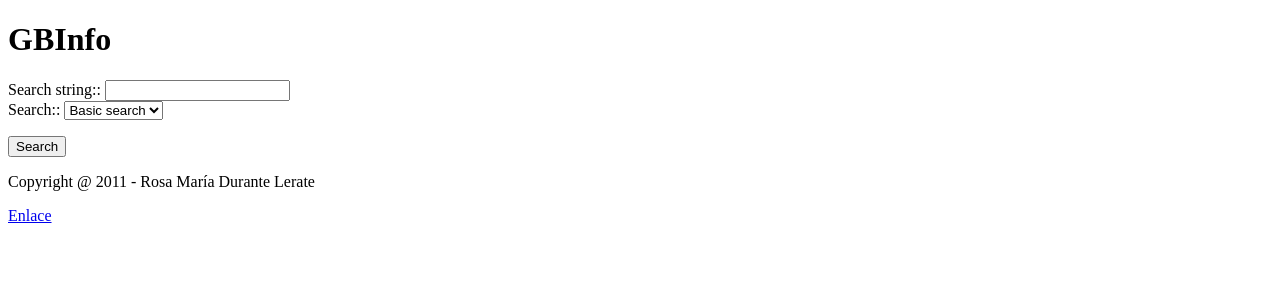
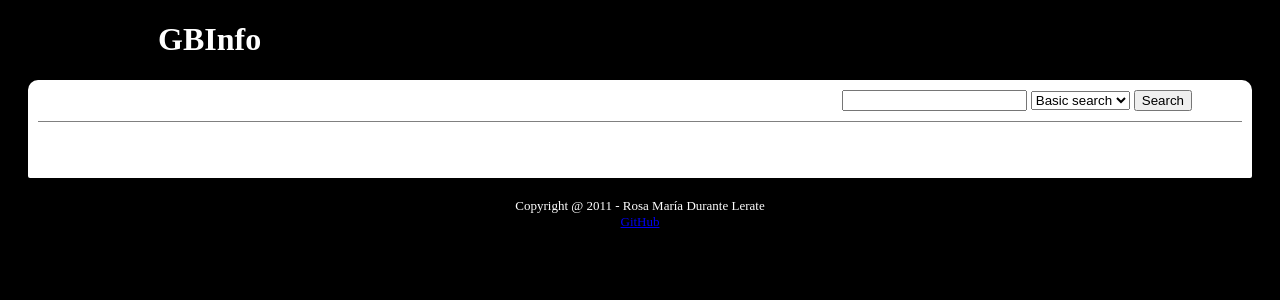
Before and after one commit to rosadurante/GBInfo, a Django app: page / in a window 1280 px wide. Shown: the top 300 px of the page. Run offline with Django 3.2, Linux system fonts and the light colour scheme; parts of the project's set-up code (start-up, migrations or seed data) failed here and were passed over.

Commit message:
add css styles to portal

```diff
--- a/GBInfo/isbndb/templates/isbndb/index.html
+++ b/GBInfo/isbndb/templates/isbndb/index.html
@@ -9,9 +9,7 @@
     {% for fields in form.visible_fields %}
     <div class="fieldWrapper">
       <div id="fielderror">{{ fields.errors }}</div>
-      <div id="field">
-        {{ fields.label_tag}}: {{ fields }}
-      </div>
+      <div id="field">{{ fields }}</div>
     </div>
     {% endfor %}
     <p><input type="submit" value="Search" /></p>
@@ -22,7 +20,7 @@
   <ul>
     {% for item in items.object_list %}
     <li id="title">{{ item.title }}
-      <div id="details">
+      <div id="details" style="display:none;">
         <img src="{{ item.cover }}" />
         <p>ISBN: {{ item.isbn }}</p>
         <p>Title: {{ item.title }}</p>
--- /dev/null
+++ b/GBInfo/media/css/style.css
@@ -0,0 +1,61 @@
+
+body {
+    background-color:black;
+}
+
+.header {
+    color:white;
+    padding-left: 150px;
+}
+
+.content {
+    background-color:white;
+    margin: 20px 20px 20px 20px;
+    padding: 10px 10px 10px 10px;
+    border-radius: 10px 10px 2px 2px;
+}
+
+.fieldWrapper {
+    display: inline-block;
+}
+
+form {
+    border-bottom: 1px solid grey;
+    padding-bottom: 10px;
+    text-align: right;
+    padding-right: 50px;
+}
+
+form p{
+    margin: 0;
+    display: inline;
+}
+
+.footer {
+    color:white;
+    text-align:center;
+    font-size:small;
+}
+
+ul {
+    list-style: none;
+    padding: 0;
+}
+
+li {
+    text-align:center;
+    padding: 10px;
+}
+
+#title {
+    text-decoration:underline;
+    cursor:pointer;
+    font-family:courier,serif;
+}
+
+.paginator {
+    padding-top: 30px;
+    text-align: center;
+    font-size:medium;
+    font-weight: bold;
+}
--- a/GBInfo/templates/base.html
+++ b/GBInfo/templates/base.html
@@ -5,6 +5,7 @@
     <title>GBInfo - Get Book Info</title>
     <meta name="Keywords" content="info,book,isbndb,search" />
     <meta name="Description" content="Get book info details from isbndb" />
+    <link href="/media/css/style.css" rel="stylesheet" type="text/css" />
   </head>
 
   <body>
@@ -12,12 +13,14 @@
       <h1>GBInfo</h1>
     </div>
 
+    <div class="content">
     {% block content %}
     {% endblock %}
+    </div>
 
     <div class="footer">
-      <p>Copyright @ 2011 - Rosa María Durante Lerate</p>
-      <a href="http://github.com/rosUnix/GBInfo">Enlace</a>
+      <div>Copyright @ 2011 - Rosa María Durante Lerate</div>
+      <a href="http://github.com/rosUnix/GBInfo">GitHub</a>
     </div>
 
   </body>
--- a/GBInfo/urls.py
+++ b/GBInfo/urls.py
@@ -1,4 +1,5 @@
 from django.conf.urls.defaults import patterns, include, url
+from django.conf import settings
 
 # Uncomment the next two lines to enable the admin:
 # from django.contrib import admin
@@ -15,3 +16,10 @@ urlpatterns = patterns('',
     # Uncomment the next line to enable the admin:
     # url(r'^admin/', include(admin.site.urls)),
 )
+
+urlpatterns += patterns(
+    '',
+    url(r'^media/(?P<path>.*)$', 'django.views.static.serve', {
+            'document_root': settings.MEDIA_ROOT,
+            }),
+    )
```
Also changed, not shown: GBInfo/settings.py (+5 -3 lines).
